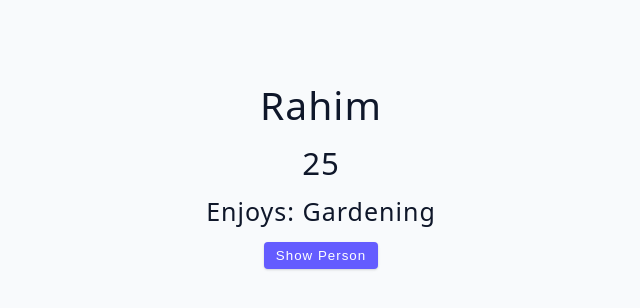
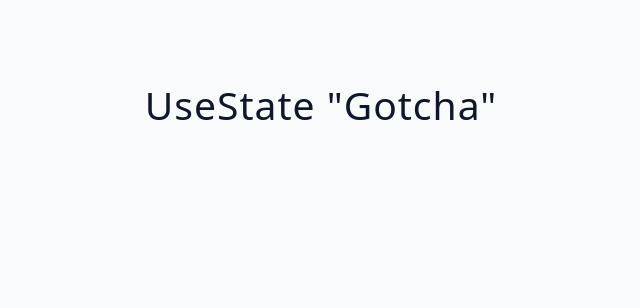
Before and after one commit to m-rokon/react-again, a React (Vite) app in the folder 03-advanced-react/: page / in a window 1280 px wide. Shown: the top 308 px of the page, without its empty margins (319-959 px from the left). Built offline with nearby package versions, Linux system fonts and the light colour scheme.

Commit message:
- gotcha init

```diff
--- a/03-advanced-react/src/App.jsx
+++ b/03-advanced-react/src/App.jsx
@@ -1,7 +1,8 @@
 // import ErrorExample from "./tutorial/01-useState/starter/01-error-example";
 // import UseStateBasics from "./tutorial/01-useState/starter/02-useState-basics";
 // import UseStateArray from "./tutorial/01-useState/starter/03-useState-array";
-import UseStateObject from "./tutorial/01-useState/starter/04-useState-object";
+// import UseStateObject from "./tutorial/01-useState/starter/04-useState-object";
+import UseStateGotcha from "./tutorial/01-useState/starter/05-useState-gotcha";
 
 function App() {
 	return (
@@ -9,7 +10,8 @@
 			{/* <ErrorExample /> */}
 			{/* <UseStateBasics /> */}
 			{/* <UseStateArray /> */}
-            <UseStateObject />
+			{/* <UseStateObject /> */}
+			<UseStateGotcha />
 		</div>
 	);
 }
--- a/03-advanced-react/src/tutorial/01-useState/starter/05-useState-gotcha.jsx
+++ b/03-advanced-react/src/tutorial/01-useState/starter/05-useState-gotcha.jsx
@@ -1,5 +1,5 @@
 const UseStateGotcha = () => {
-  return <h2>useState "gotcha"</h2>;
+	return <h2>useState "gotcha"</h2>;
 };
 
 export default UseStateGotcha;
```
Lines whose indentation alone changed are shown as unchanged.
